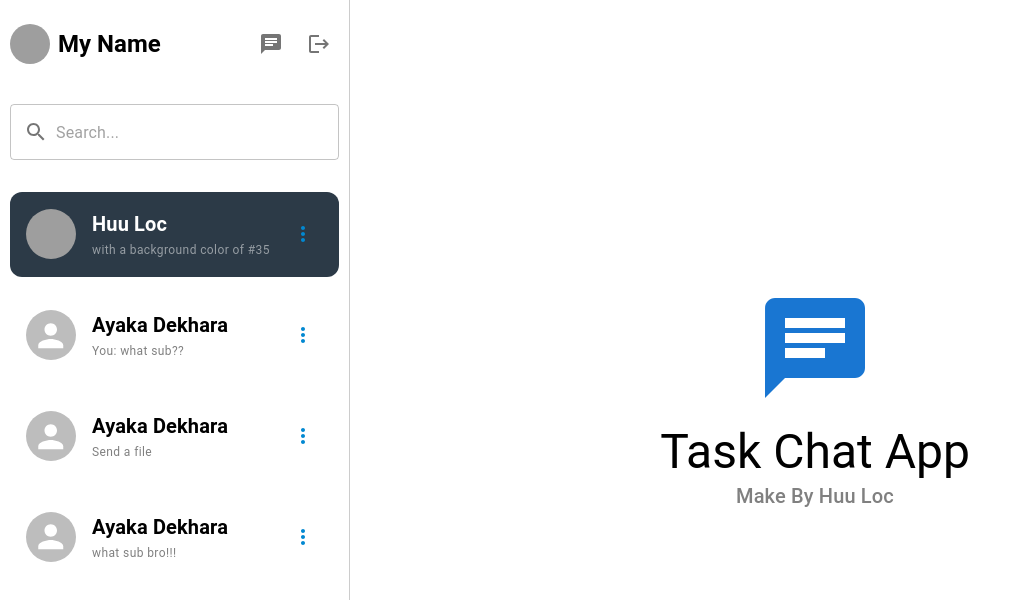
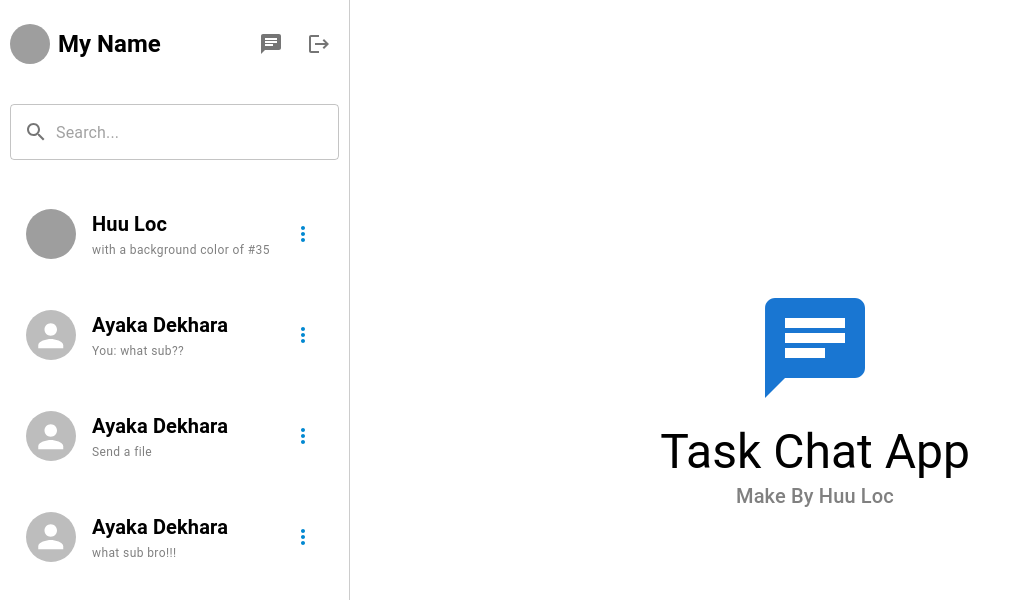
Before and after one commit to locbh3010/task-chat-app, a Next.js app: page / in a window 1280 px wide. Shown: the top 600 px of the page, without its empty margins (0-1021 px from the left). Built offline with nearby package versions, Linux system fonts and the light colour scheme; grey boxes are pictures that could not be loaded.

Commit message:
add is active for conversation item

```diff
--- a/src/components/Conversation.js
+++ b/src/components/Conversation.js
@@ -1,9 +1,10 @@
 import { MoreVert } from '@mui/icons-material'
 import { Avatar, Box, IconButton, Menu, MenuItem, Stack, Tooltip, Typography } from '@mui/material'
-import React from 'react'
+import React, { useEffect, useState } from 'react'
 import styled, { css } from 'styled-components'
 import PropTypes from 'prop-types'
 import Link from 'next/link'
+import { useRouter } from 'next/router'
 
 const StyledContainer = styled(Stack)`
 	flex-direction: row;
@@ -12,8 +13,8 @@ const StyledContainer = styled(Stack)`
 	overflow: hidden;
 	max-width: 100%;
 	transition: all 0.15s linear;
-	${(props) =>
-		props.isActive
+	${({ isActive }) =>
+		isActive
 			? css`
 					background-color: #2c3a47;
 			  `
@@ -22,10 +23,14 @@ const StyledContainer = styled(Stack)`
 	}`}
 `
 
-const Conversation = ({ src, name, chatPreview, isActive }) => {
+const Conversation = ({ avatar, name, chatPreview, id }) => {
+	const [isActive, setIsActive] = useState(false)
+	const router = useRouter()
+
 	const Action = () => {
 		const [anchorEl, setAnchorEl] = React.useState(null)
 		const open = Boolean(anchorEl)
+
 		const handleClick = (event) => {
 			setAnchorEl(event.currentTarget)
 		}
@@ -56,16 +61,20 @@ const Conversation = ({ src, name, chatPreview, isActive }) => {
 		)
 	}
 
+	useEffect(() => {
+		router.query.id === id ? setIsActive(true) : setIsActive(false)
+	}, [router])
+
 	return (
 		<StyledContainer
 			direction="row"
 			alignItems="center"
 			spacing={2}
 			isActive={isActive}>
-			<Link href="/id">
+			<Link href={`/${id}`}>
 				<Avatar
 					alt="User"
-					src={src ? src : ''}
+					src={avatar ? avatar : ''}
 					sx={{
 						width: 50,
 						height: 50,
@@ -74,7 +83,7 @@ const Conversation = ({ src, name, chatPreview, isActive }) => {
 				/>
 			</Link>
 			<Box sx={{ maxWidth: '60%', overflow: 'hidden' }}>
-				<Link href="/id">
+				<Link href={`/${id}`}>
 					<Typography
 						variant="h6"
 						fontWeight="600"
@@ -83,7 +92,7 @@ const Conversation = ({ src, name, chatPreview, isActive }) => {
 						{name}
 					</Typography>
 				</Link>
-				<Link href="/id">
+				<Link href={`/${id}`}>
 					<Typography
 						variant="caption"
 						sx={{ color: isActive ? 'rgba(255,255,255,0.5)' : 'GrayText', cursor: 'pointer' }}
@@ -97,15 +106,10 @@ const Conversation = ({ src, name, chatPreview, isActive }) => {
 	)
 }
 
-Conversation.defaultProps = {
-	isActive: false,
-}
-
 Conversation.propTypes = {
-	src: PropTypes.string,
+	avatar: PropTypes.string,
 	name: PropTypes.string.isRequired,
 	chatPreview: PropTypes.string.isRequired,
-	isActive: PropTypes.bool,
 }
 
 export default Conversation
--- a/src/components/Sidebar.js
+++ b/src/components/Sidebar.js
@@ -69,22 +69,25 @@ const Sidebar = () => {
 			spacing={2}
 			marginTop={4}>
 			<Conversation
-				src="https://gamesao.vnncdn.net/Resources/Upload/Images/News/3194b2bb-1255-401b-9076-d0680e7288e5.png"
+				avatar="https://gamesao.vnncdn.net/Resources/Upload/Images/News/3194b2bb-1255-401b-9076-d0680e7288e5.png"
 				name="Huu Loc"
 				chatPreview="with a background color of #353b48 if it has an"
-				isActive
+				id="4"
 			/>
 			<Conversation
 				name="Ayaka Dekhara"
 				chatPreview="You: what sub??"
+				id="1"
 			/>
 			<Conversation
 				name="Ayaka Dekhara"
 				chatPreview="Send a file"
+				id="2"
 			/>
 			<Conversation
 				name="Ayaka Dekhara"
 				chatPreview="what sub bro!!!"
+				id="3"
 			/>
 		</Stack>
 	)
```
Also changed, not shown: src/components/Message.js (+17 -10 lines).
